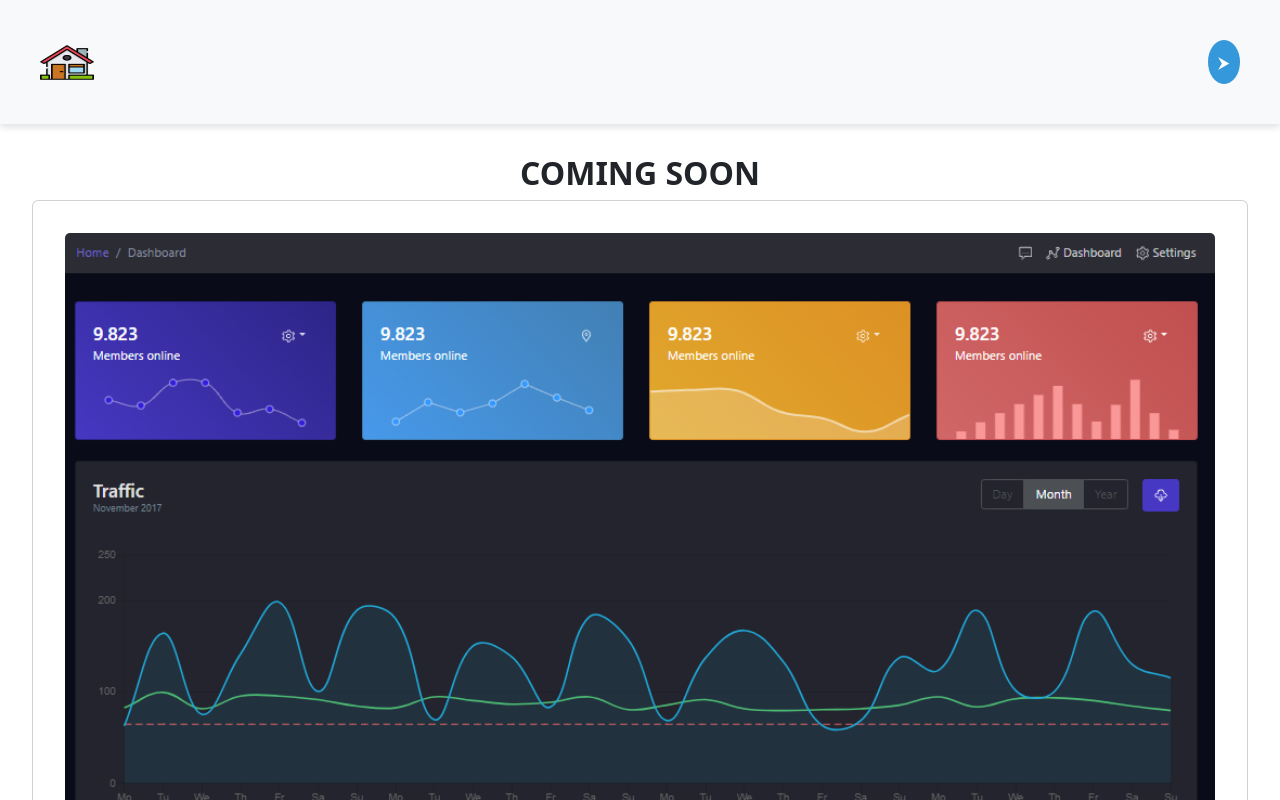
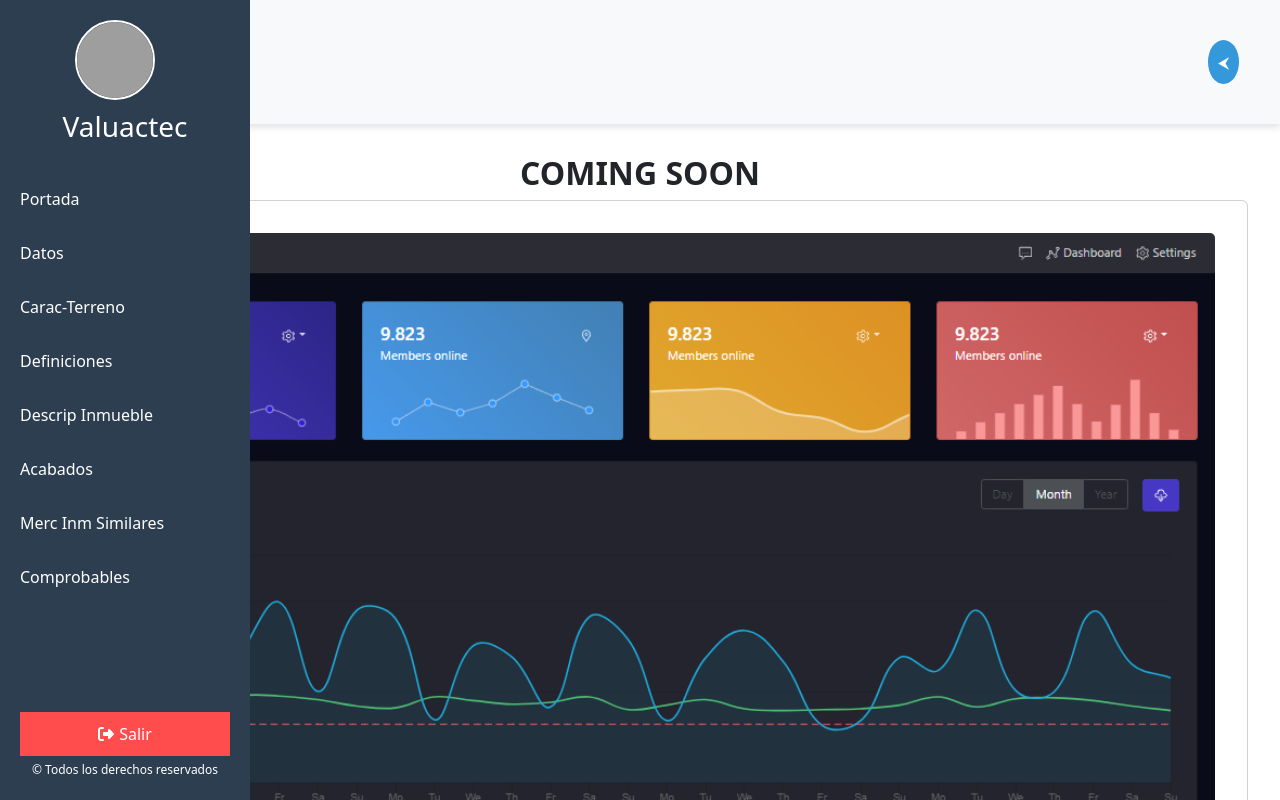
Before and after one commit to ManuelPeva/Valuatecc, a React (Vite) app in the folder valuactecc/: page /welcome in a window 1280 px wide. Shown: the top 800 px of the page. Built offline with nearby package versions, Linux system fonts and the light colour scheme; grey boxes are pictures that could not be loaded.

Commit message:
Cambio de icono

```diff
--- a/valuactecc/src/Sidebar.jsx
+++ b/valuactecc/src/Sidebar.jsx
@@ -6,7 +6,7 @@ import { FontAwesomeIcon } from "@fortawesome/react-fontawesome";
 import { faSignOutAlt } from "@fortawesome/free-solid-svg-icons";
 
 const Sidebar = ({ onLogout }) => {
-  const [isOpen, setIsOpen] = useState(false); // Estado para manejar la visibilidad del sidebar
+  const [isOpen, setIsOpen] = useState(true); // Estado para manejar la visibilidad del sidebar
 
   const toggleSidebar = () => {
     setIsOpen(!isOpen); // Cambia entre abierto y cerrado
--- a/valuactecc/src/components/Welcome.jsx
+++ b/valuactecc/src/components/Welcome.jsx
@@ -3,7 +3,7 @@ import { useNavigate } from "react-router-dom";
 import "../Welcome.css";
 import { useEffect, useState } from "react";
 import Swal from "sweetalert2";
-import casaImage from "../assets/casa.png";
+import casaImage from "../assets/logol.jpg";
 import muyPronto from "../assets/3.png";
 import muyPronto2 from "../assets/4.png"
 import muyPronto3 from "../assets/5.png"
```
Also changed, not shown: valuactecc/src/assets/logol.jpg (added).
